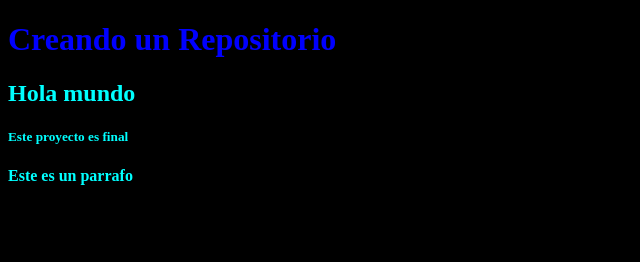
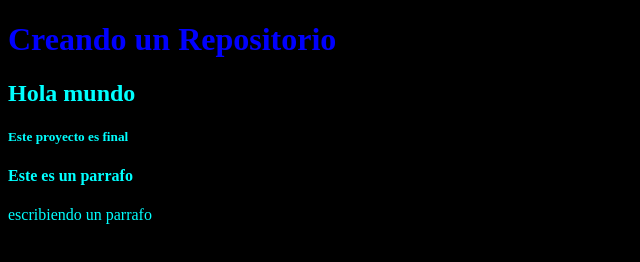
Before and after one commit to ander9-star/Practicando-Git, a plain HTML site: page semantica/index.html in a window 1280 px wide. Shown: the whole page, without its empty margins (0-640 px from the left). Drawn offline with Linux system fonts and the light colour scheme.

Commit message:
Update index.html
he agregado un parrafo a html

```diff
--- a/semantica/index.html
+++ b/semantica/index.html
@@ -13,6 +13,7 @@
       <h2>Hola mundo</h2>
       <h5>Este proyecto es final</h1>
       <h4>Este es un parrafo</h4>
+      <p>escribiendo un parrafo</p>
     </di>
     <footer></footer>
   </body>
```
